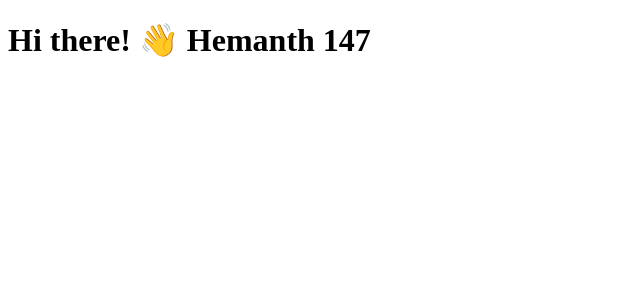
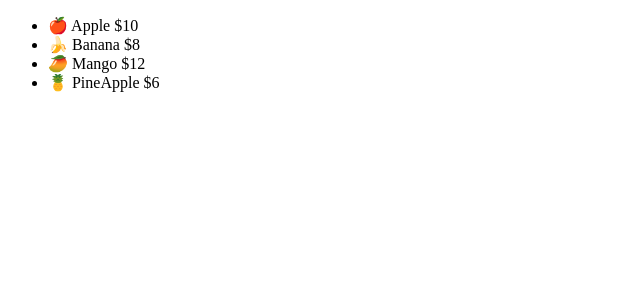
Before and after one commit to hemanthcse1/reactpro, a React (Vite) app: page / in a window 1280 px wide. Shown: the top 300 px of the page, without its empty margins (0-640 px from the left). Built offline with nearby package versions, Linux system fonts and the light colour scheme.

Commit message:
Rendering list using map

```diff
--- a/src/App.jsx
+++ b/src/App.jsx
@@ -1,15 +1,18 @@
+import Fruits from "./components/Fruits";
 import Hello from "./components/Hello";
 function App() {
-  const seatNumbers = [1, 4, 7];
-  const person={
-    name:"Hemanth",
-    message:"Hi there!",
-    emoji:"👋",
-    seatNumbers: [1,4,7]
-  }
+  // const seatNumbers = [1, 4, 7];
+  // const person={
+  //   name:"Hemanth",
+  //   message:"Hi there!",
+  //   emoji:"👋",
+  //   seatNumbers: [1,4,7]
+  // }
   return (
     <div className="App">
-      <Hello person={person}/>
+      {/* <Hello person={person}/> */}
+
+      <Fruits/>
 
     </div>
   );
--- /dev/null
+++ b/src/components/Fruits.jsx
@@ -0,0 +1,37 @@
+export default function Fruits() {
+  // const fruits = ["Apple", "Mango", "Banana", "Orange", "Pineapple"];
+
+  const fruits = [
+    {
+      name: "Apple",
+      price: 10,
+      emoji: "🍎",
+    },
+    {
+      name: "Banana",
+      price: 8,
+      emoji: "🍌",
+    },
+    {
+      name: "Mango",
+      price: 12,
+      emoji: "🥭",
+    },
+    {
+      name: "PineApple",
+      price: 6,
+      emoji: "🍍",
+    },
+  ];
+  return (
+    <div>
+      <ul>
+        {fruits.map((fruit) => (
+          <li key={fruit.name}>
+            {fruit.emoji} {fruit.name} ${fruit.price}
+          </li>
+        ))}
+      </ul>
+    </div>
+  );
+}
```
